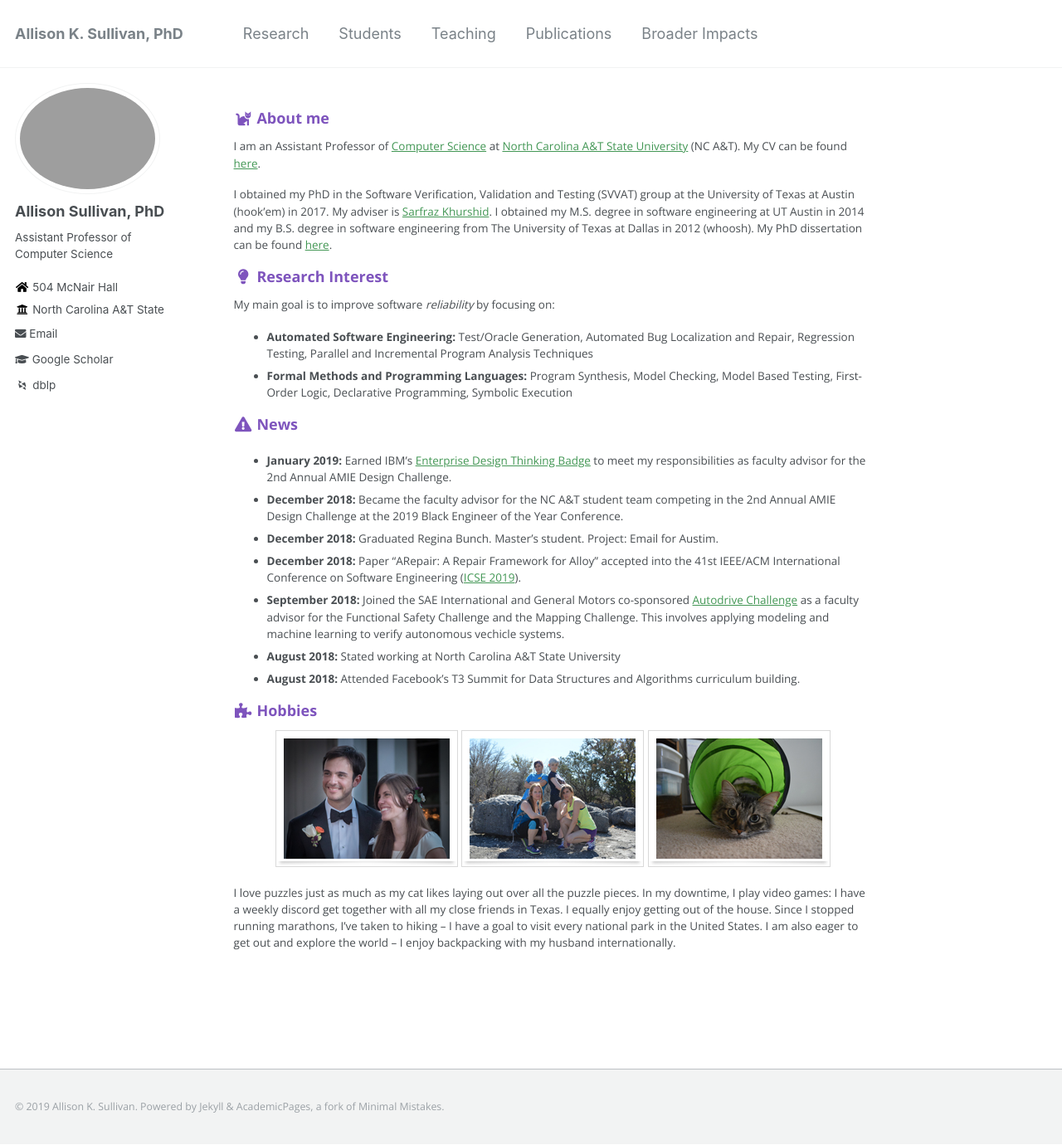
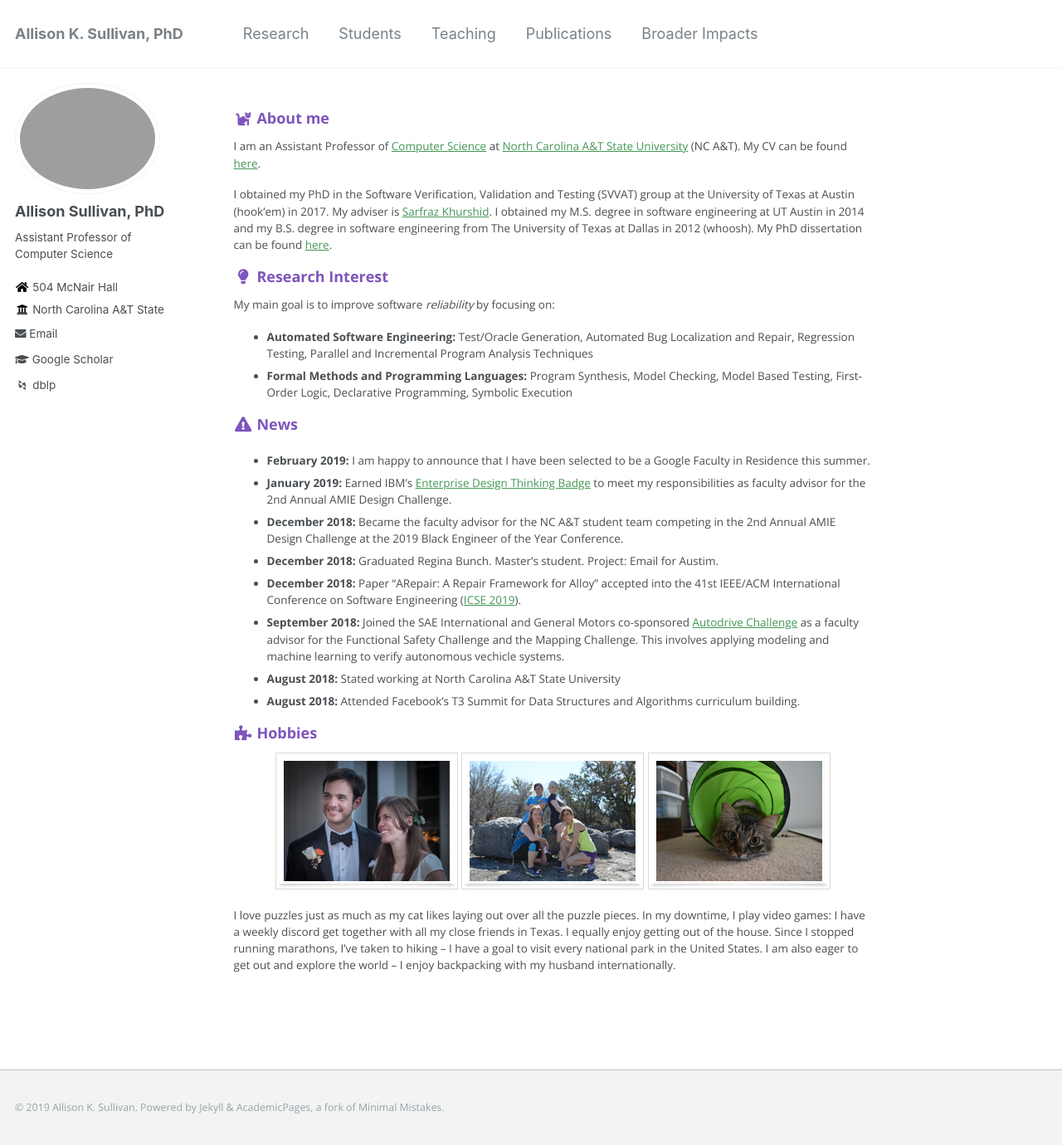
Before and after one commit to Allisonius/allisonius.github.io, a Jekyll site: the page built from _pages/about.md, in a window 1280 px wide and 1380 px high. Shown: the whole window at 83% size. Built offline with Jekyll 4.4.1, drawn with Linux system fonts in a browser that asks for light colours; some web fonts are replaced.

Commit message:
Update about.md

```diff
--- a/_pages/about.md
+++ b/_pages/about.md
@@ -21,7 +21,7 @@ My main goal is to improve software _reliability_ by focusing on:
   * **Formal Methods and Programming Languages:** Program Synthesis, Model Checking, Model Based Testing, First-Order Logic, Declarative Programming, Symbolic Execution
 
 ### <i class="fa fa-fw fa-exclamation-triangle" aria-hidden="true"></i> News
-
+  * **February 2019:** I am happy to announce that I have been selected to be a Google Faculty in Residence this summer.
   * **January 2019:** Earned IBM's [Enterprise Design Thinking Badge](https://www.youracclaim.com/badges/e5123a17-6b9a-40c2-a1b3-87f8afc98a4b/public_url) to meet my responsibilities as faculty advisor for the 2nd Annual AMIE Design Challenge.
   * **December 2018:** Became the faculty advisor for the NC A&T student team competing in the 2nd Annual AMIE Design Challenge at the 2019 Black Engineer of the Year Conference.
   * **December 2018:** Graduated Regina Bunch. Master's student. Project: Email for Austim.
```
